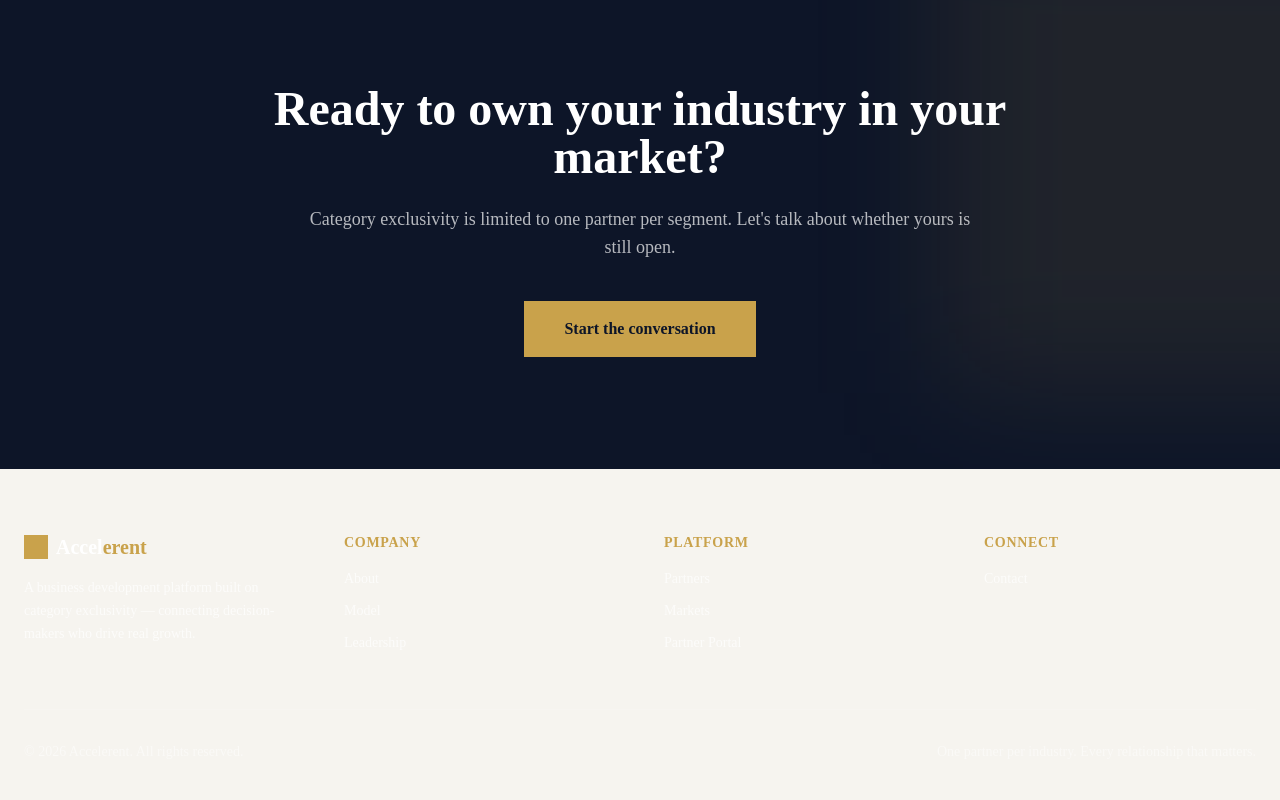
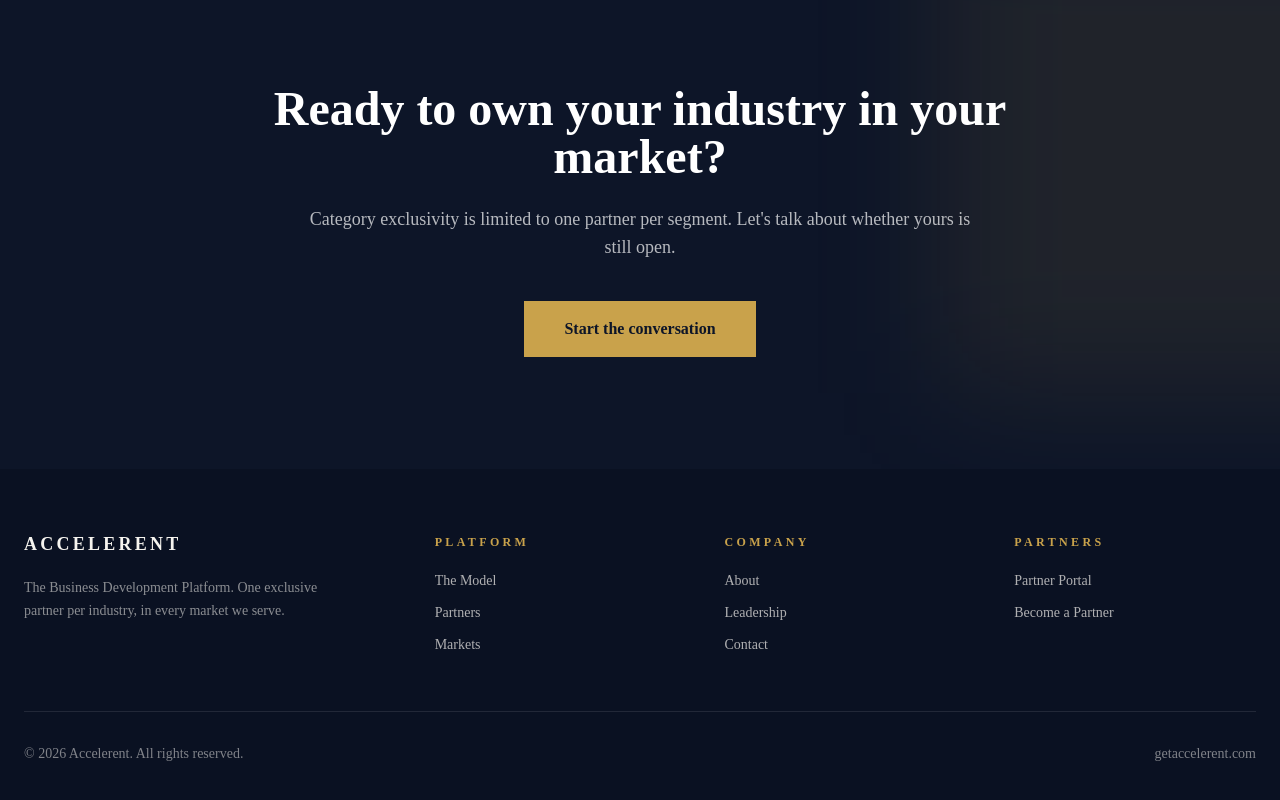
Before and after one commit to OmniWFM/getaccelerent, a Next.js app: page / in a window 1280 px wide. Shown: the part 2408-3208 px from the top of the page. Built offline with nearby package versions, Linux system fonts and the light colour scheme.

Commit message:
v2: Footer — navy #0A1122, Wordmark light, 3 gold-eyebrow columns, hairline copyright row

```diff
--- a/src/components/Footer.tsx
+++ b/src/components/Footer.tsx
@@ -1,56 +1,56 @@
 import Link from "next/link";
+import Wordmark from "@/components/Wordmark";
 
 const columns = [
+  {
+    title: "Platform",
+    links: [
+      { href: "/model", label: "The Model" },
+      { href: "/partners", label: "Partners" },
+      { href: "/markets", label: "Markets" },
+    ],
+  },
   {
     title: "Company",
     links: [
       { href: "/about", label: "About" },
-      { href: "/model", label: "Model" },
       { href: "/leadership", label: "Leadership" },
+      { href: "/contact", label: "Contact" },
     ],
   },
   {
-    title: "Platform",
+    title: "Partners",
     links: [
-      { href: "/partners", label: "Partners" },
-      { href: "/markets", label: "Markets" },
       { href: "/portal", label: "Partner Portal" },
-    ],
-  },
-  {
-    title: "Connect",
-    links: [
-      { href: "/contact", label: "Contact" },
+      { href: "/contact", label: "Become a Partner" },
     ],
   },
 ];
 
 export default function Footer() {
+  const year = new Date().getFullYear();
+
   return (
-    <footer className="bg-navy-dark text-white/70">
+    <footer style={{ background: "#0A1122" }} className="text-paper/70">
       <div className="mx-auto max-w-7xl px-6 py-16">
-        <div className="grid gap-12 md:grid-cols-4">
+        <div className="grid gap-12 md:grid-cols-[1.5fr_1fr_1fr_1fr]">
           <div>
-            <div className="flex items-center gap-2 text-white">
-              <span className="inline-block h-6 w-6 rounded-sm bg-gold" />
-              <span className="text-xl font-semibold">
-                Accel<span className="text-gold">erent</span>
-              </span>
-            </div>
-            <p className="mt-4 max-w-xs text-sm leading-relaxed">
-              A business development platform built on category exclusivity —
-              connecting decision-makers who drive real growth.
+            <Wordmark variant="light" />
+            <p className="mt-5 max-w-xs text-sm leading-relaxed text-paper/55">
+              The Business Development Platform. One exclusive partner per
+              industry, in every market we serve.
             </p>
           </div>
           {columns.map((col) => (
             <div key={col.title}>
-              <h4 className="mb-4 text-sm font-semibold uppercase tracking-wider text-gold">
-                {col.title}
-              </h4>
+              <h4 className="eyebrow mb-5">{col.title}</h4>
               <ul className="space-y-3 text-sm">
                 {col.links.map((l) => (
-                  <li key={l.href}>
-                    <Link href={l.href} className="transition-colors hover:text-white">
+                  <li key={l.label}>
+                    <Link
+                      href={l.href}
+                      className="text-paper/70 transition-colors hover:text-gold"
+                    >
                       {l.label}
                     </Link>
                   </li>
@@ -59,9 +59,9 @@
             </div>
           ))}
         </div>
-        <div className="mt-14 border-t border-white/10 pt-8 text-sm text-white/50 md:flex md:items-center md:justify-between">
-          <p>© {new Date().getFullYear()} Accelerent. All rights reserved.</p>
-          <p className="mt-2 md:mt-0">One partner per industry. Every relationship that matters.</p>
+        <div className="mt-14 flex flex-col gap-2 border-t border-paper/10 pt-8 text-sm text-paper/50 md:flex-row md:items-center md:justify-between">
+          <p>© {year} Accelerent. All rights reserved.</p>
+          <p>getaccelerent.com</p>
         </div>
       </div>
     </footer>
```
